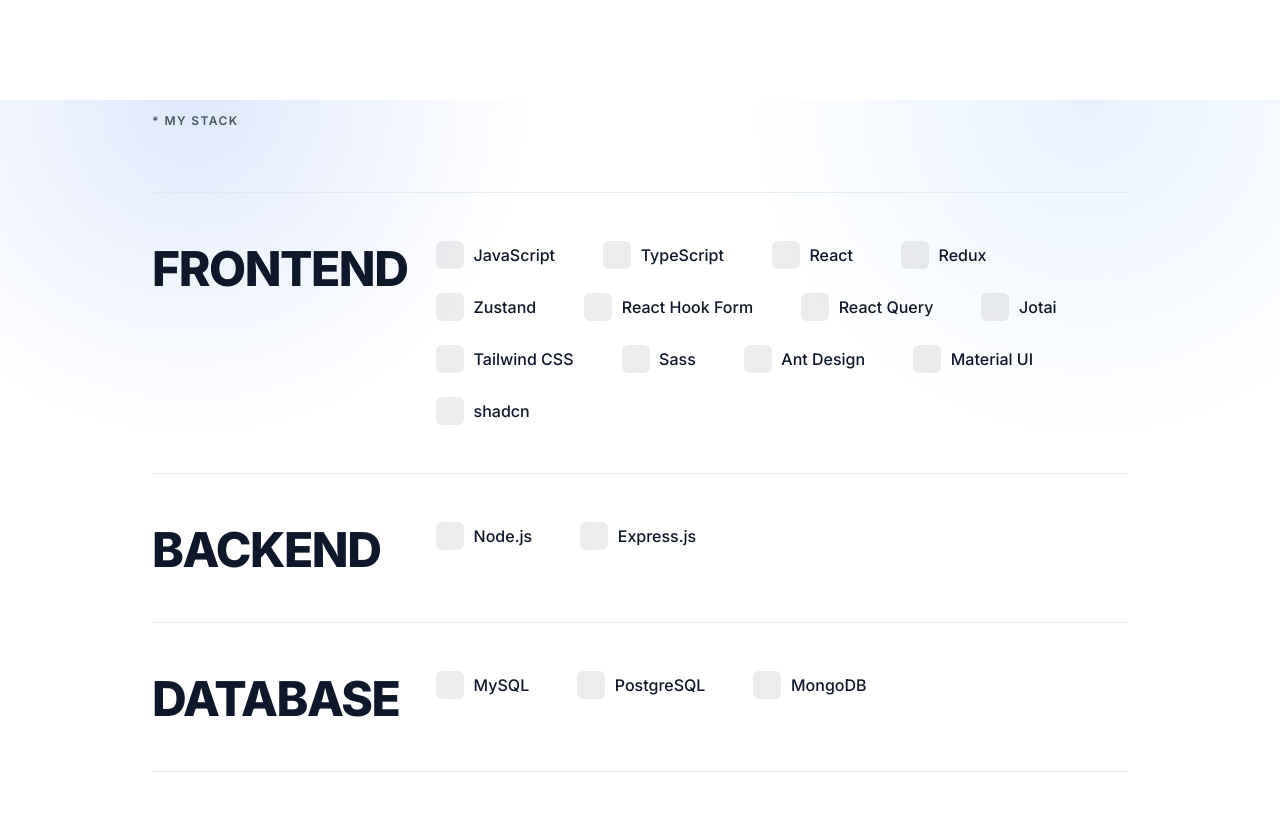
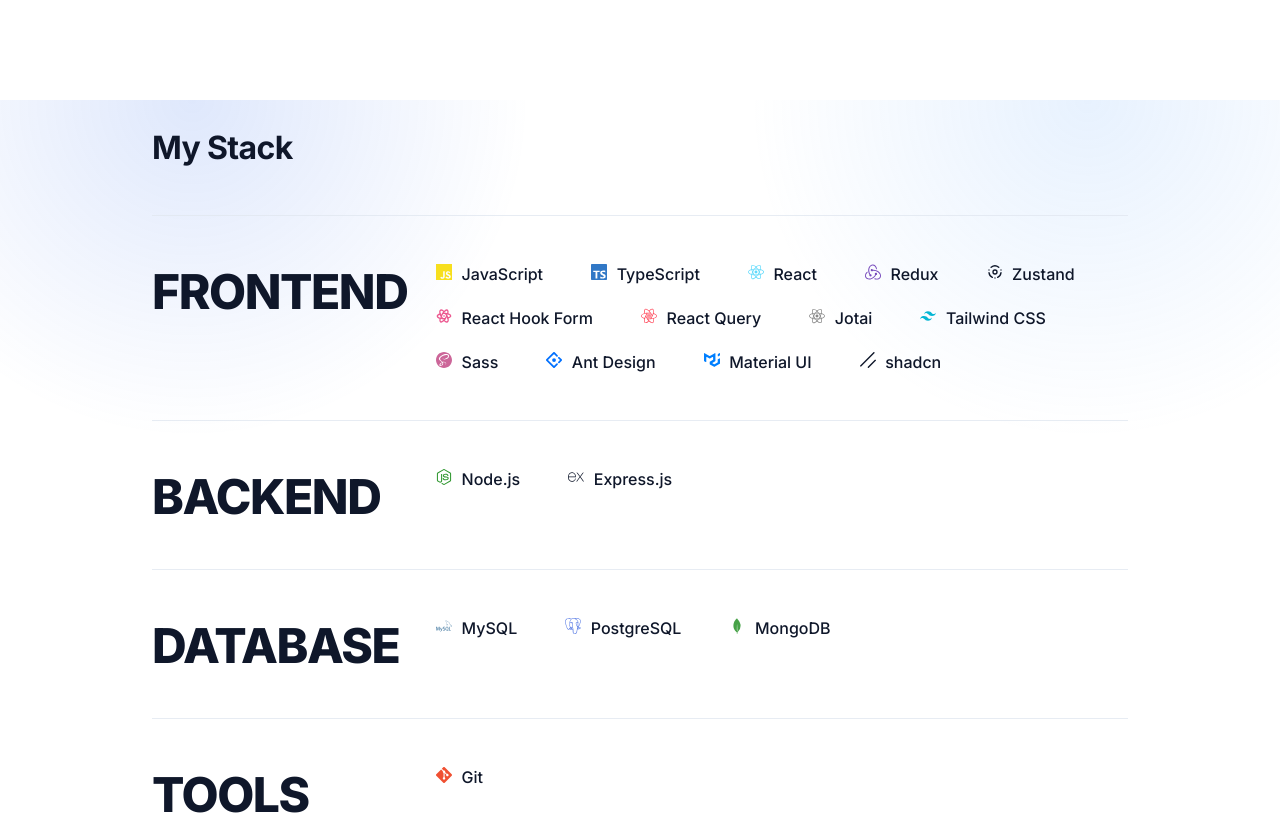
Before and after one commit to ishankgupta95/portfolio-website, a React (Vite) app: page / in a window 1280 px wide. Shown: the part 700-1515 px from the top of the page. Built offline with nearby package versions, Linux system fonts and the light colour scheme.

Commit message:
added icons for skills

```diff
--- a/package.json
+++ b/package.json
@@ -13,7 +13,8 @@
   },
   "dependencies": {
     "react": "^19.2.0",
-    "react-dom": "^19.2.0"
+    "react-dom": "^19.2.0",
+    "react-icons": "^5.6.0"
   },
   "devDependencies": {
     "@eslint/js": "^9.39.1",
--- a/src/Skills.tsx
+++ b/src/Skills.tsx
@@ -1,35 +1,68 @@
 import React from 'react';
+import {
+  SiJavascript,
+  SiTypescript,
+  SiReact,
+  SiRedux,
+  SiReactquery,
+  SiTailwindcss,
+  SiSass,
+  SiAntdesign,
+  SiMui,
+  SiShadcnui,
+  SiNodedotjs,
+  SiExpress,
+  SiMysql,
+  SiPostgresql,
+  SiMongodb,
+  SiGit,
+} from 'react-icons/si';
+import { TbBrandReactNative, TbAtom2 } from 'react-icons/tb';
 
-const stack = [
+type Skill = {
+  name: string;
+  icon: React.ReactNode;
+};
+
+const stack: { category: string; skills: Skill[] }[] = [
   {
     category: 'Frontend',
     skills: [
-      'JavaScript',
-      'TypeScript',
-      'React',
-      'Redux',
-      'Zustand',
-      'React Hook Form',
-      'React Query',
-      'Jotai',
-      'Tailwind CSS',
-      'Sass',
-      'Ant Design',
-      'Material UI',
-      'shadcn',
+      { name: 'JavaScript', icon: <SiJavascript color="#F7DF1E" /> },
+      { name: 'TypeScript', icon: <SiTypescript color="#3178C6" /> },
+      { name: 'React', icon: <SiReact color="#61DAFB" /> },
+      { name: 'Redux', icon: <SiRedux color="#764ABC" /> },
+      { name: 'Zustand', icon: <TbAtom2 /> },
+      { name: 'React Hook Form', icon: <TbBrandReactNative color="#EC5990" /> },
+      { name: 'React Query', icon: <SiReactquery color="#FF4154" /> },
+      { name: 'Jotai', icon: <SiReact color="#888" /> },
+      { name: 'Tailwind CSS', icon: <SiTailwindcss color="#06B6D4" /> },
+      { name: 'Sass', icon: <SiSass color="#CC6699" /> },
+      { name: 'Ant Design', icon: <SiAntdesign color="#0170FE" /> },
+      { name: 'Material UI', icon: <SiMui color="#007FFF" /> },
+      { name: 'shadcn', icon: <SiShadcnui /> },
     ],
   },
   {
     category: 'Backend',
-    skills: ['Node.js', 'Express.js'],
+    skills: [
+      { name: 'Node.js', icon: <SiNodedotjs color="#339933" /> },
+      { name: 'Express.js', icon: <SiExpress /> },
+    ],
   },
   {
     category: 'Database',
-    skills: ['MySQL', 'PostgreSQL', 'MongoDB'],
+    skills: [
+      { name: 'MySQL', icon: <SiMysql color="#4479A1" /> },
+      { name: 'PostgreSQL', icon: <SiPostgresql color="#4169E1" /> },
+      { name: 'MongoDB', icon: <SiMongodb color="#47A248" /> },
+    ],
   },
   {
     category: 'Tools',
-    skills: ['Git'],
+    skills: [
+      { name: 'Git', icon: <SiGit color="#F05032" /> },
+    ],
   },
 ];
 
@@ -37,16 +70,16 @@ const Skills: React.FC = () => {
   return (
     <section id="skills" className="skills-section">
       <div className="container">
-        <p className="skills-label">* MY STACK</p>
+        <h2 className="experience-heading">My Stack</h2>
         <div className="skills-rows">
           {stack.map((group) => (
             <div key={group.category} className="skills-row">
               <h3 className="skills-category">{group.category}</h3>
               <div className="skills-items">
                 {group.skills.map((skill) => (
-                  <div key={skill} className="skill-item">
-                    <div className="skill-icon-placeholder" />
-                    <span className="skill-name">{skill}</span>
+                  <div key={skill.name} className="skill-item">
+                    <span className="skill-icon">{skill.icon}</span>
+                    <span className="skill-name">{skill.name}</span>
                   </div>
                 ))}
               </div>
```
Also changed, not shown: 1 other file (tests, documents, lock files or other folders).
